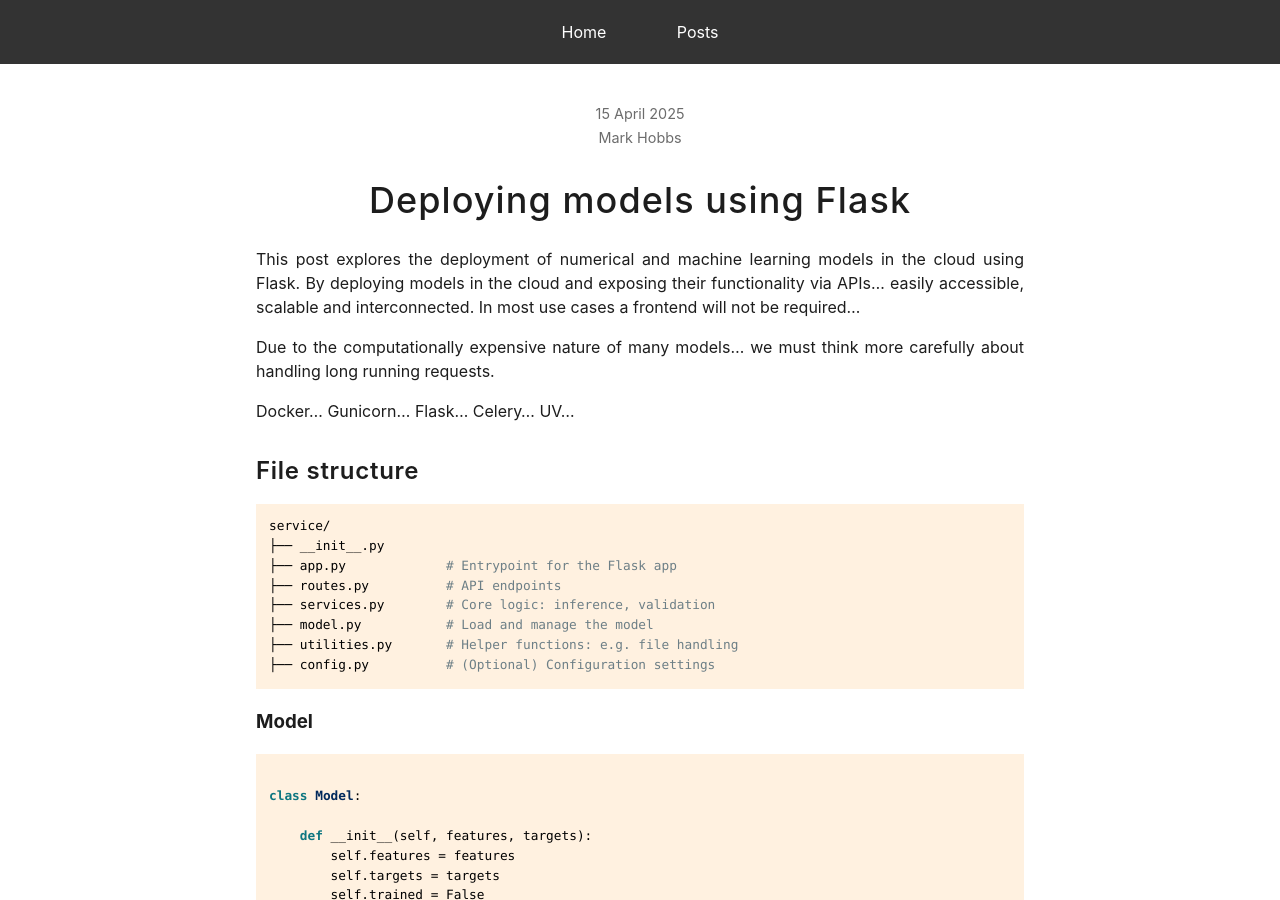
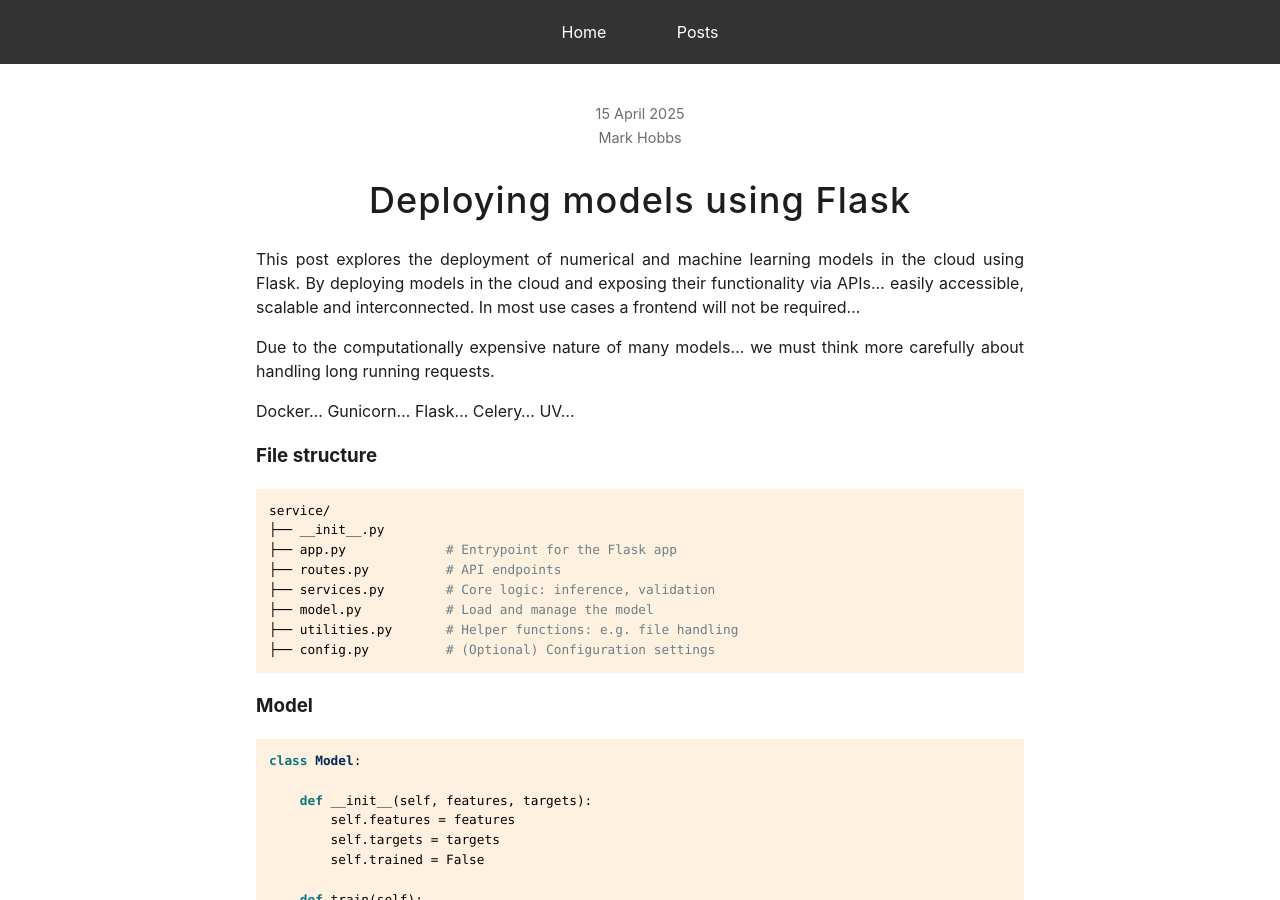
Before and after one commit to mark-hobbs/mark-hobbs.github.io, a Jekyll site: the page built from _posts/2025-04-15-model-deployment.md, in a window 1280 px wide and 900 px high. Built offline with Jekyll 4.4.1, drawn with Linux system fonts in a browser that asks for light colours.

Commit message:
General updates

````diff
--- a/_posts/2025-04-15-model-deployment.md
+++ b/_posts/2025-04-15-model-deployment.md
@@ -11,7 +11,7 @@ Due to the computationally expensive nature of many models... we must think more
 
 Docker... Gunicorn... Flask... Celery... UV...
 
-## File structure
+### File structure
 
 ```bash
 service/
@@ -27,7 +27,6 @@ service/
 ### Model
 
 ```python
-
 class Model:
 
     def __init__(self, features, targets):
````
